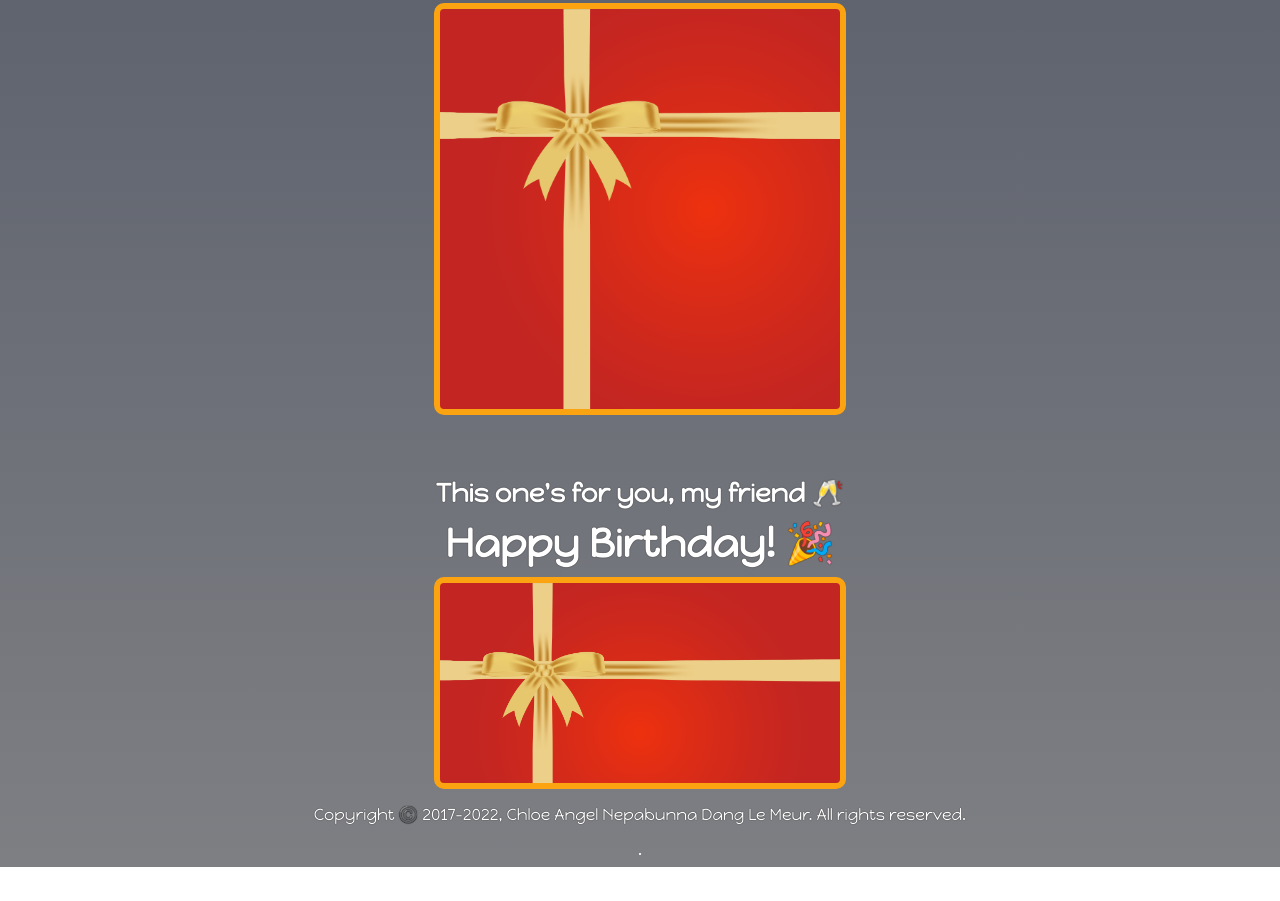
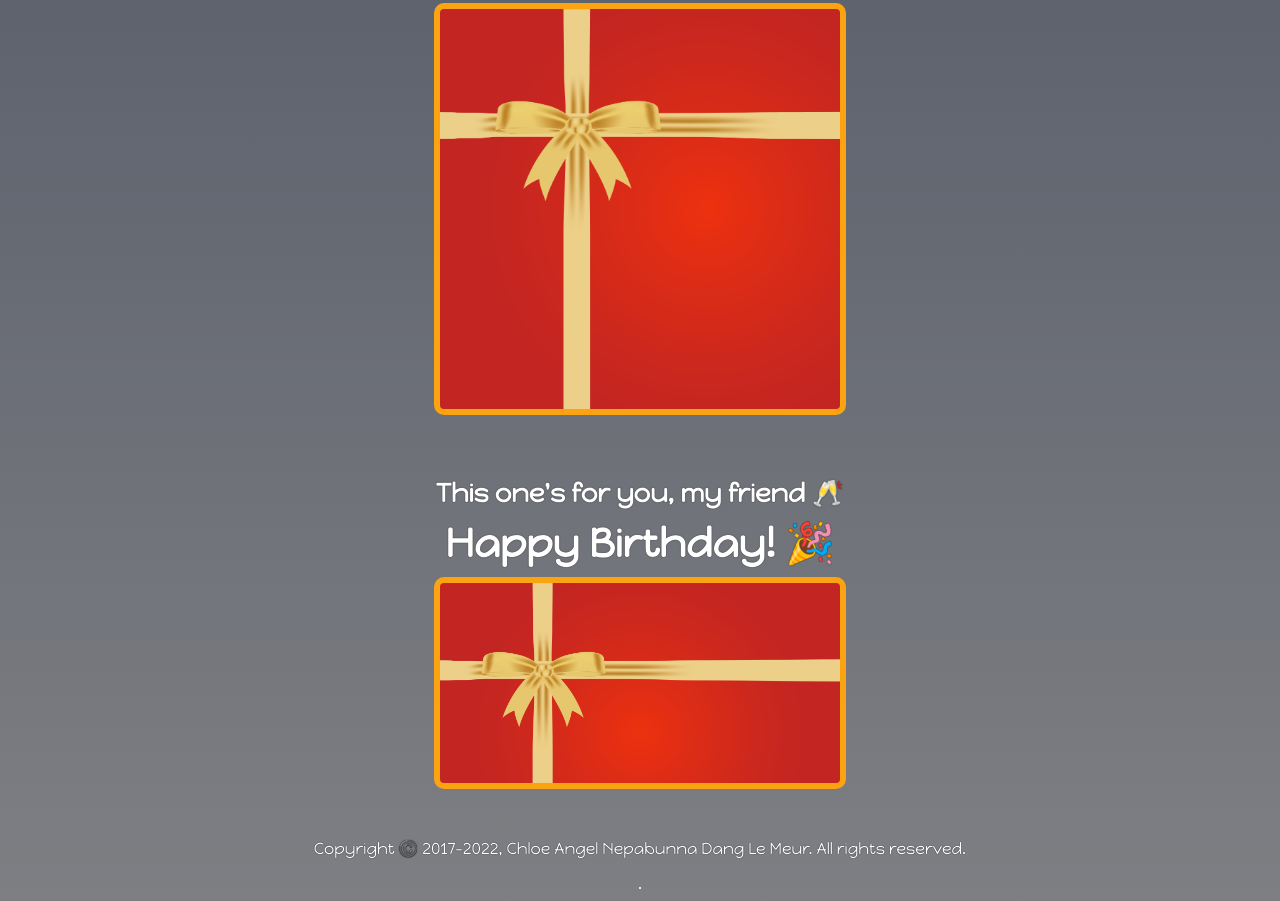
Before and after one commit to chloedanglemeur/yee-harn, a plain HTML site: page index.html in a window 1280 px wide. Shown: the part 2087-2988 px from the top of the page. Before the commit the page ends 2954 px from the top, so only its background shows below. Drawn offline with Linux system fonts and the light colour scheme.

Commit message:
Update styles.css

```diff
--- a/styles.css
+++ b/styles.css
@@ -133,3 +133,7 @@ a {
     color: white;
     font-weight: 800;
 }
+
+#copyright {
+	margin-top: 50px;
+}
```
